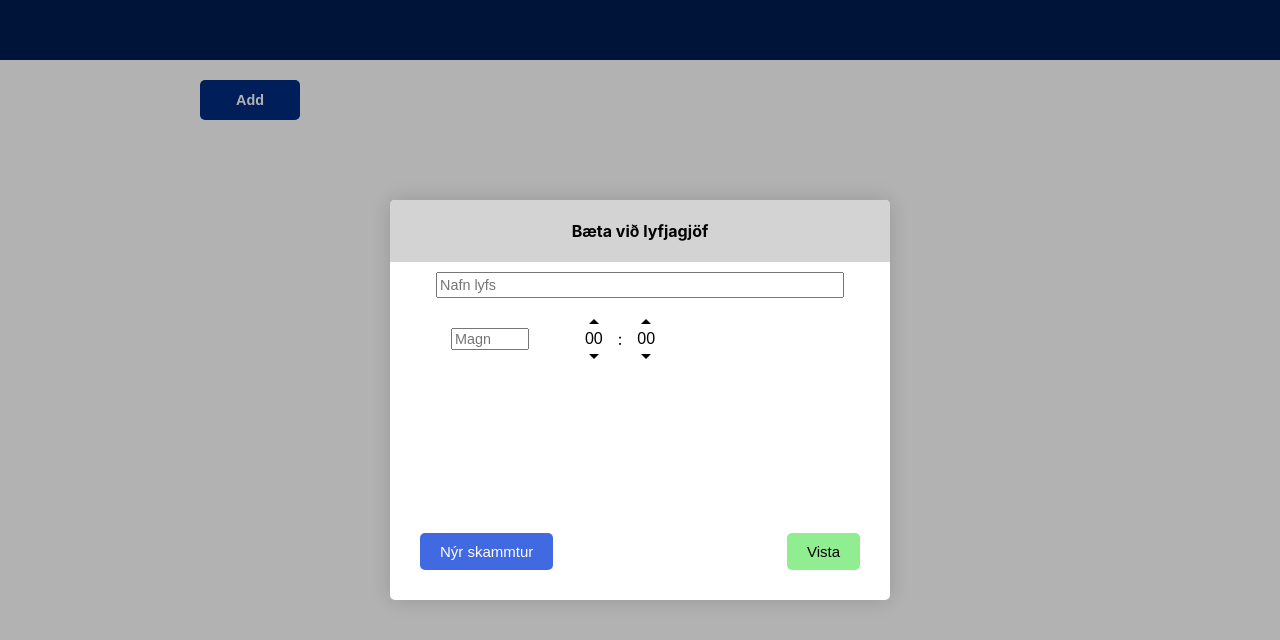
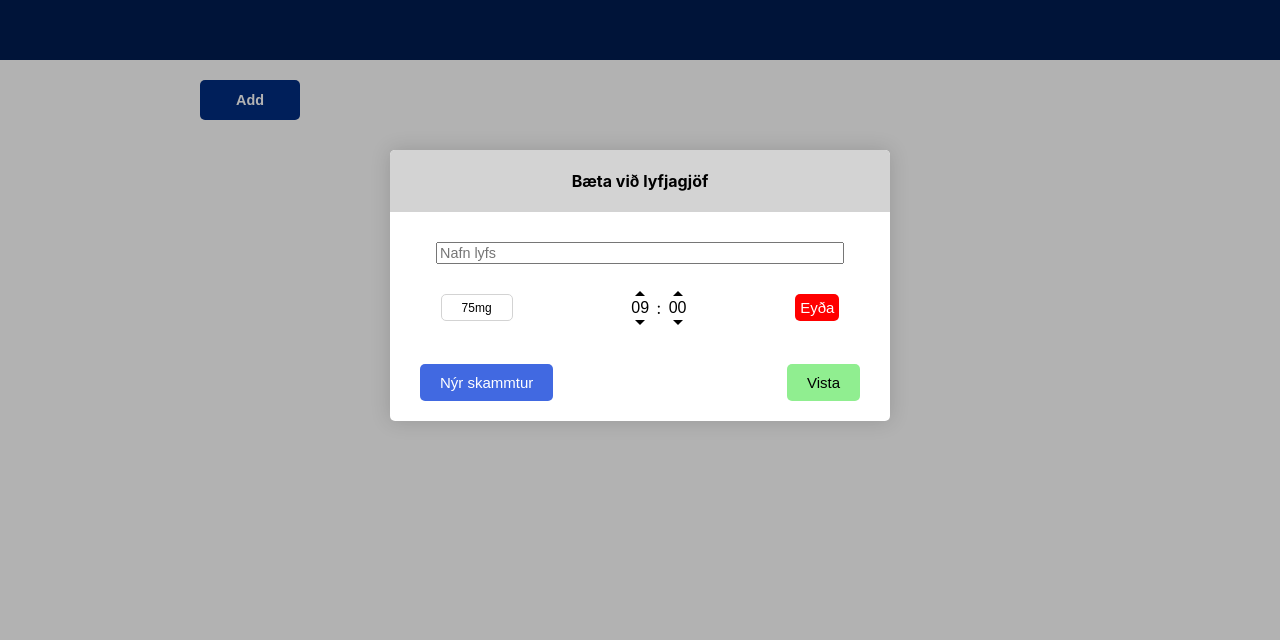
Before and after one commit to karirogg/MedicationApp, a React (Create React App) app: page / in a window 1280 px wide. Both pictures are taken after a click on the button "Add". Shown: the top 640 px of the page. Built offline with nearby package versions, Linux system fonts and the light colour scheme.

Commit message:
bugfixes

```diff
--- a/src/CSS/AddWindow.css
+++ b/src/CSS/AddWindow.css
@@ -2,7 +2,7 @@
     background-color: rgba(0,0,0,.30);
     height:100%;
     width:100%;
-    position:absolute;
+    position:fixed;
     top:0px;
     left:0px;
     z-index:99;
@@ -13,13 +13,11 @@
     border: none;
     box-shadow: 0 0 20px rgba(0,0,0,.15);
     border-radius: 5px;
-    position:fixed;
     width: 500px;
-    height: 400px;
-    top:50%;
+    position:absolute;
     left:50%;
-    margin-left: -250px;
-    margin-top: -200px;
+    margin-left:-250px;
+    margin-top:150px;
     z-index: 100;
     overflow: hidden;
 }
@@ -41,13 +39,20 @@ input[type="text"] {
     height: 5%;
     font-size: 0.9em;
     position: relative;
-    margin:10px auto;
+}
+
+.name-input {
+    margin:30px auto;
+}
+
+.button-holder {
+    width:100%;
+    background-color: pink;
+    display:flex;
+    margin-top: 100px;
 }
 
 .save {
-    position:absolute;
-    bottom: 30px;
-    right: 30px;
     background-color: lightgreen;
     border:none;
     border-radius:5px;
@@ -55,12 +60,15 @@ input[type="text"] {
     font-size: 15px;
     color:black;
     cursor: pointer;
+    align-self: right;
+
+    position: absolute;
+    bottom: 0;
+    right:30px;
+    margin-bottom:20px;
 }
 
 .add-dose {
-    position:absolute;
-    bottom: 30px;
-    left: 30px;
     background-color: royalblue;
     border:none;
     border-radius:5px;
@@ -68,92 +76,10 @@ input[type="text"] {
     color: white;
     font-size: 15px;
     cursor: pointer;
+
+    position:absolute;
+
+    bottom: 0;
+    left: 30px;
+    margin-bottom:20px;
 }
-
-.new-dose {
-    display: flex;
-    justify-content: space-around;
-    margin: 20px;
-}
-
-.new-dose .amount {
-    width: 70px;
-}
-
-.new-dose .time-picker {
-    display: flex;
-
-    justify-content: space-around;
-    align-items: center;
-    margin-right: 200px;
-
-    width: 100%;
-    max-width: 100px;
-    color: black;
-
-    padding: 0;
-
-    user-select:none;
-}
-
-input[type="number"]::-webkit-inner-spin-button,
-input[type="number"]::-webkit-outer-spin-button {
-    -webkit-appearance: none;
-    margin:0;
-}
-
-.new-dose .hour,
-.new-dose .minute {
-    position: relative;
-    margin:0;
-    text-align: center;
-    display: flex;
-    justify-content: stretch;
-    align-items:stretch;
-}
-
-.new-dose .hour .hr,
-.new-dose .minute .min {
-    background: none;
-    font-size:1em;
-    appearance:none;
-    border: none;
-    outline: none;
-    display: block;
-    width: 100%;
-    text-align: center;
-}
-
-.time-picker .hour .hr-up,
-.time-picker .hour .hr-down,
-.time-picker .minute .min-up,
-.time-picker .minute .min-down {
-    position:absolute;
-    left: 50%;
-    transform: translateX(-50%);
-
-    border-left: 5px solid transparent;
-    border-right: 5px solid transparent;
-
-    cursor: pointer;
-}
-
-.time-picker .hour .hr-up,
-.time-picker .minute .min-up {
-    top: 0px;
-    border-bottom: 5px solid black;
-}
-
-.time-picker .hour .hr-down,
-.time-picker .minute .min-down {
-    bottom: 0px;
-    border-top: 5px solid black;
-}
-
-.time-picker .hour .hr-up:hover,
-.time-picker .hour .hr-down:hover,
-.time-picker .minute .min-up:hover,
-.time-picker .minute .min-down:hover {
-    border-bottom-color: lightgray;
-    border-top-color: lightgray;
-}
--- a/src/CSS/App.css
+++ b/src/CSS/App.css
@@ -2,7 +2,7 @@
     width: 100%;
     height: 60px;
     background-color: #001c52;
-    position: fixed;
+    position: absolute;
     top:0px;
 }
 
--- a/src/CSS/Info.css
+++ b/src/CSS/Info.css
@@ -29,8 +29,12 @@
     border-bottom: 1px solid lightgray;
 }
 
-.medication-info tr th:nth-of-type(2),td:nth-of-type(2) {
+.medication-info tr td, th {
     border-right: 1px solid lightgray;
+}
+
+.medication-info tr td:nth-of-type(1), th:nth-of-type(1) {
+    border-right: none;
 }
 
 .medication-info tbody tr:last-of-type {
--- /dev/null
+++ b/src/CSS/NewDose.css
@@ -0,0 +1,141 @@
+.new-dose {
+    display: flex;
+    justify-content: space-around;
+    margin-bottom: 20px;
+}
+
+.amount {
+    vertical-align: center;
+    width: 70px;
+}
+
+.select-amount {
+    display:block;
+    width:100%;
+    max-width:70px;
+
+    padding:0;
+    margin-right: 0;
+    position:relative;
+
+    background-color:white;
+    border: 1px solid lightgray;
+    border-radius: 5px;
+
+    background: none;
+}
+
+.select-amount select:focus {
+    outline:0;
+}
+
+.select-amount select {
+    -webkit-appearance: none;
+    appearance: none;
+
+    float: left;
+    width: 100%;
+    height: 100%;
+
+    margin: 0;
+    padding:5px 10px;
+    text-align: center;
+    font-size: 12px;
+    border: none;
+
+    box-shadow: none !important;
+    background: none;
+
+    cursor: pointer;
+}
+
+.time-picker {
+    position:relative;
+    left: 0;
+    display: flex;
+    margin-left:10px;
+
+    justify-content: space-around;
+    align-items: center;
+
+    width: 100%;
+    max-width: 70px;
+    color: black;
+
+    padding: 0;
+
+    user-select:none;
+}
+
+input[type="number"]::-webkit-inner-spin-button,
+input[type="number"]::-webkit-outer-spin-button {
+    -webkit-appearance: none;
+    margin:0;
+}
+
+.hour,
+.minute {
+    position: relative;
+    margin:0;
+    text-align: center;
+    display: flex;
+    justify-content: stretch;
+    align-items:stretch;
+}
+
+.hour .hr,
+.minute .min {
+    background: none;
+    font-size:1em;
+    appearance:none;
+    border: none;
+    outline: none;
+    display: block;
+    width: 100%;
+    text-align: center;
+}
+
+.time-picker .hour .hr-up,
+.time-picker .hour .hr-down,
+.time-picker .minute .min-up,
+.time-picker .minute .min-down {
+    position:absolute;
+    left: 50%;
+    transform: translateX(-50%);
+
+    border-left: 5px solid transparent;
+    border-right: 5px solid transparent;
+
+    cursor: pointer;
+}
+
+.time-picker .hour .hr-up,
+.time-picker .minute .min-up {
+    top: -7px;
+    border-bottom: 5px solid black;
+}
+
+.time-picker .hour .hr-down,
+.time-picker .minute .min-down {
+    bottom: -7px;
+    border-top: 5px solid black;
+}
+
+.time-picker .hour .hr-up:hover,
+.time-picker .hour .hr-down:hover,
+.time-picker .minute .min-up:hover,
+.time-picker .minute .min-down:hover {
+    border-bottom-color: lightgray;
+    border-top-color: lightgray;
+}
+
+.remove-element {
+    background-color: red;
+    border:none;
+    border-radius:5px;
+    padding: 5px 5px;
+    color: white;
+    font-size: 15px;
+    cursor: pointer;
+    margin:0;
+}
--- a/src/Components/AddWindow.js
+++ b/src/Components/AddWindow.js
@@ -6,19 +6,14 @@ import {connect} from 'react-redux';
 import NewDose from './NewDose';
 
 class AddWindow extends Component {
-    constructor() {
-        super();
-
-        this.hour_fields = [];
-        this.minute_fields = [];
-    }
-
     state = {
-        doses:[{amount: "75mg", hour:"00", minute:"00", ind: 0}]
+        name: this.props.med.name,
+        doses: this.props.med.doses
     };
 
     formatDate = (num) => {
-        if(num < 10) return("0" + String(num));
+        if(String(num).length === 1) return("0" + String(num));
+        if(num === "") return("00");
         return(""+num);
     }
     hr_up = (i) => {
@@ -89,22 +84,42 @@ class AddWindow extends Component {
         state_copy.doses[i].amount = value;
         this.setState(state_copy);
     }
+    edit_name = (event) => {
+        let state_copy = JSON.parse(JSON.stringify(this.state));
+        state_copy.name = event.target.value;
+        this.setState(state_copy);
+    }
+
+    removeElementAtIndex = (i) => {
+        let state_copy = JSON.parse(JSON.stringify(this.state));
+        state_copy.doses.splice(i, 1);
+        this.setState(state_copy);
+    }
 
     submitMeds = () => {
-        var submit_name = this.refs.name_input.value;
+        var state_copy = JSON.parse(JSON.stringify(this.state));
+        for(let i = 0; i< state_copy.doses.length; i++) {
+            console.log(this.formatDate(state_copy.doses[i].hour));
+            state_copy.doses[i].hour = this.formatDate(state_copy.doses[i].hour);
+            state_copy.doses[i].minute = this.formatDate(state_copy.doses[i].minute);
+        }
 
-        if(submit_name) {
+        state_copy.doses.sort((a,b) => (parseInt(a.hour) - parseInt(b.hour) || parseInt(a.minute)-parseInt(b.minute)));
+
+        if(state_copy.name !== "") {
             this.props.toggle();
             this.props.addMeds({
-                name: submit_name,
-                doses: this.state.doses,
+                name: state_copy.name,
+                doses: state_copy.doses,
             });
         } else {
             alert("You cannot add empty medication");
         }
     }
     addDose = () => {
-        this.setState({doses: [...this.state.doses, {amount:"", hour:"00", minute:"00"}]});
+        this.setState({
+            name: this.state.name,
+            doses: [...this.state.doses, {amount:"75mg", hour:"09", minute:"00"}]});
     }
 
     render() {
@@ -113,13 +128,14 @@ class AddWindow extends Component {
                 <div className='dim-background' onClick={this.props.toggle}></div>
                 <div className='add-window'>
                     <div className="top"><p>Bæta við lyfjagjöf</p></div>
-                    <input type="text" ref="name_input" placeholder="Nafn lyfs" />
-                    <button className="add-dose" onClick={this.addDose}>Nýr skammtur</button>
+                    <input type="text" className="name-input" onChange={this.edit_name} placeholder="Nafn lyfs" value={this.state.name} />
                     {this.state.doses.map((dose, i) => {
-                        return(<NewDose key={i} id={i} dose={dose} hr_up={this.hr_up} hr_down={this.hr_down} min_up={this.min_up} min_down={this.min_down} edit_minute={this.edit_minute} edit_hour={this.edit_hour} edit_amount={this.edit_amount} />);
+                        return(<NewDose key={i} id={i} dose={dose} hr_up={this.hr_up} hr_down={this.hr_down} min_up={this.min_up} min_down={this.min_down} edit_minute={this.edit_minute} edit_hour={this.edit_hour} edit_amount={this.edit_amount} removeElementAtIndex={this.removeElementAtIndex} />);
                     })}
-                    <button className="save" type="submit" onClick={this.submitMeds}>Vista</button>
-                    <p className="error_message"></p>
+                    <div className="button-holder">
+                        <button className="add-dose" onClick={this.addDose}>Nýr skammtur</button>
+                        <button className="save" type="submit" onClick={this.submitMeds}>Vista</button>
+                    </div>
                 </div>
             </div>
         )
--- a/src/Components/Info.js
+++ b/src/Components/Info.js
@@ -6,21 +6,23 @@ import MedsTable from './MedsTable';
 
 class Info extends Component {
     state = {
-        seen: false
+        seen: false,
+        openAddWindowMed:{name:"", doses:[{amount: "75mg", hour:"09", minute:"00"}]}
     };
 
-    toggleAdd = () => {
+    toggleAdd = (med) => {
         this.setState({
-            seen: !this.state.seen
+            seen: !this.state.seen,
+            openAddWindowMed: med
         });
     };
 
     render() {
         return(
             <div>
-                <button className="add-meds" onClick={this.toggleAdd}>Add</button>
-                {this.state.seen ? <AddWindow toggle={this.toggleAdd} /> : null}
-                <MedsTable key={0} id={0} />
+                <button className="add-meds" onClick={() => (this.toggleAdd({name:"", doses:[{amount: "75mg", hour:"09", minute:"00"}]}))}>Add</button>
+                {this.state.seen ? <AddWindow toggle={this.toggleAdd} med={this.state.openAddWindowMed} /> : null}
+                <MedsTable key={0} id={0} toggleAdd={this.toggleAdd} />
             </div>
         );
     }
--- a/src/Components/MedsTable.js
+++ b/src/Components/MedsTable.js
@@ -4,10 +4,9 @@ import '../CSS/Info.css';
 
 class MedsTable extends Component {
     formatDate = (num) => {
-        if(num < 10) return("0" + String(num));
+        if(parseInt(num) < 10) return("0" + String(num));
         return(""+num);
     }
-
     // Needs optimizing, think about sorting etc.
     relevantTimelabels = () => {
         let relevant = [];
@@ -31,7 +30,6 @@ class MedsTable extends Component {
         }
         return(relevant)
     }
-
     // Needs optimizing, think about sorting etc.
     summarizeAmounts = (doses) => {
         let count = [];
@@ -73,7 +71,7 @@ class MedsTable extends Component {
                     <tbody>
                         {this.props.meds ? this.props.meds.map((med, i) => {
                             var k = 0;
-                            return(<tr key={i}>
+                            return(<tr onClick={() => (this.props.toggleAdd(this.props.meds[i]))} key={i}>
                                     <td key={i}>{med.name}</td>
                                     <td>{this.summarizeAmounts(med.doses)}</td>
                                     {timeLabels.map((time, j) => {
--- a/src/Components/NewDose.js
+++ b/src/Components/NewDose.js
@@ -1,4 +1,5 @@
 import React, {Component} from 'react';
+import '../CSS/NewDose.css';
 
 class NewDose extends Component {
     hourEdited = (event) => {
@@ -19,8 +20,14 @@ class NewDose extends Component {
 
     render() {
         return(<div className="new-dose">
-        <input type="text" className="amount" placeholder="Magn" onChange={this.amountEdited.bind(this)} />
-        <div className="time-picker" data-time="00:00">
+        <div className="select-amount">
+            <select ref="amount" onChange={this.amountEdited}>
+                <option value="75mg" selected>75mg</option>
+                <option value="150mg">150mg</option>
+                <option value="500mg">500mg</option>
+            </select>
+        </div>
+        <div className="time-picker">
             <div className="hour">
                 <div className="hr-up" onClick={() => {this.props.hr_up(this.props.id)}} />
                 <input type="text" ref={(ref) => this.hour_input = ref} className="hr" onChange={this.hourEdited.bind(this)} value={this.props.dose.hour} max="99" />
@@ -33,6 +40,7 @@ class NewDose extends Component {
                 <div className="min-down" onClick={() => {this.props.min_down(this.props.id)}} />
             </div>
         </div>
+        <button className="remove-element" onClick={() => (this.props.removeElementAtIndex(this.props.id))}>Eyða</button>
     </div>);
     }
 }
```
